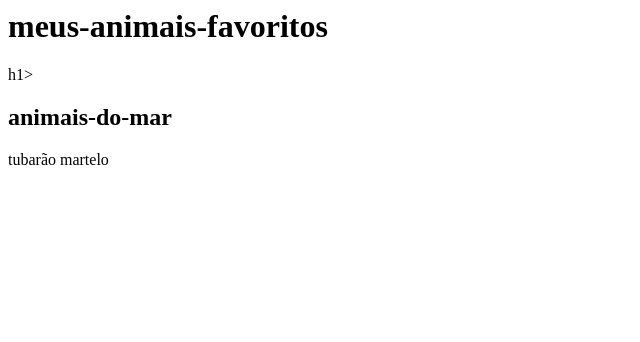
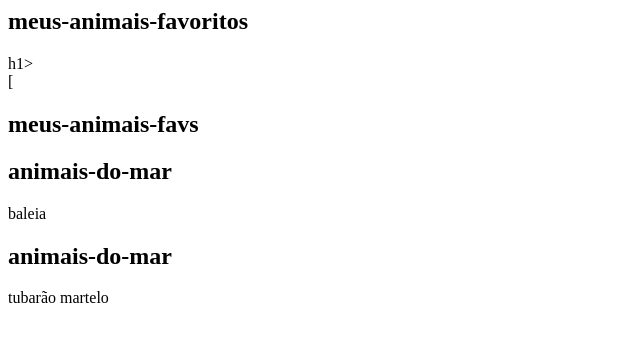
Before and after one commit to parchenmaria-a11y/projeto-1-2026-maria-eduarda-parchen, a plain HTML site: page index.html in a window 1280 px wide. Shown: the whole page, without its empty margins (0-640 px from the left). Drawn offline with Linux system fonts and the light colour scheme.

Commit message:
Update index.html

```diff
--- a/index.html
+++ b/index.html
@@ -3,9 +3,24 @@
     <title>meus-animais-favorit</title>
   </head>
 </header>
+  <section>
+        <div>
   <h1>meus-animais-favoritos</h1>h1>
+    </div>
+  </section>
 </header>
   <body>
+    <main>
+      <section>
+        <div>
+          [<h1>meus-animais-favs<h1>
+            <h2>animais-do-mar</h2>
+            <p>baleia</p>
+          </div>
+          </selection>
+          </main>
+          </body>
+        </div>
     <h2>animais-do-mar</h2>
     <p>tubarão martelo</p>
   </body>
```
